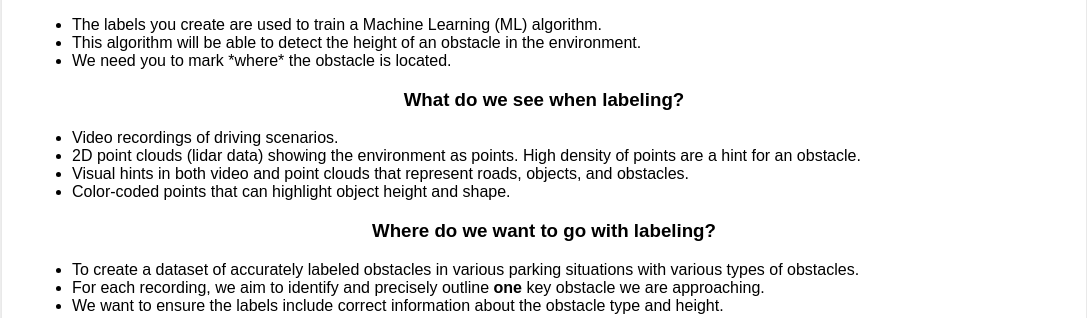
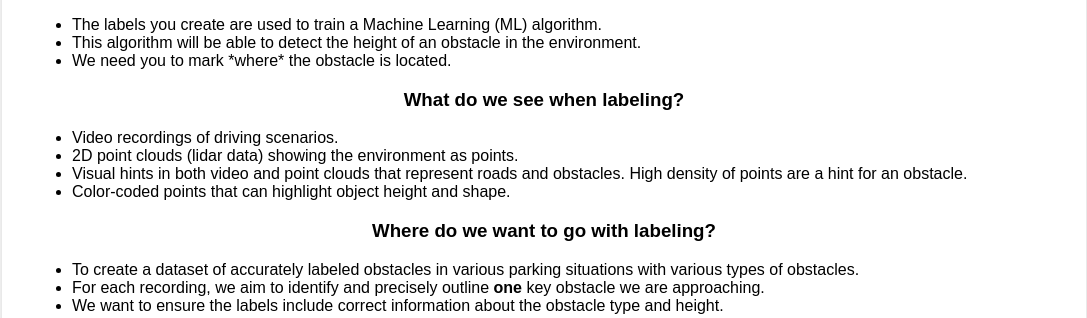
Before and after one commit to DanielEbert-Bosch/label_work, a plain HTML site: page static/index.html in a window 1280 px wide. Shown: the part 502-820 px from the top of the page, without its empty margins (96-1183 px from the left). Drawn offline with nearby package versions, Linux system fonts and the light colour scheme; no server answers; files whose address does not match are found by name.

Commit message:
fix typo

```diff
--- a/static/index.html
+++ b/static/index.html
@@ -152,8 +152,8 @@
         <h3>What do we see when labeling?</h3>
         <ul style="text-align: left;">
             <li>Video recordings of driving scenarios.</li>
-            <li>2D point clouds (lidar data) showing the environment as points. High density of points are a hint for an obstacle.</li>
-            <li>Visual hints in both video and point clouds that represent roads, objects, and obstacles.</li>
+            <li>2D point clouds (lidar data) showing the environment as points.</li>
+            <li>Visual hints in both video and point clouds that represent roads and obstacles. High density of points are a hint for an obstacle.</li>
             <li>Color-coded points that can highlight object height and shape.</li>
         </ul>
 
```
